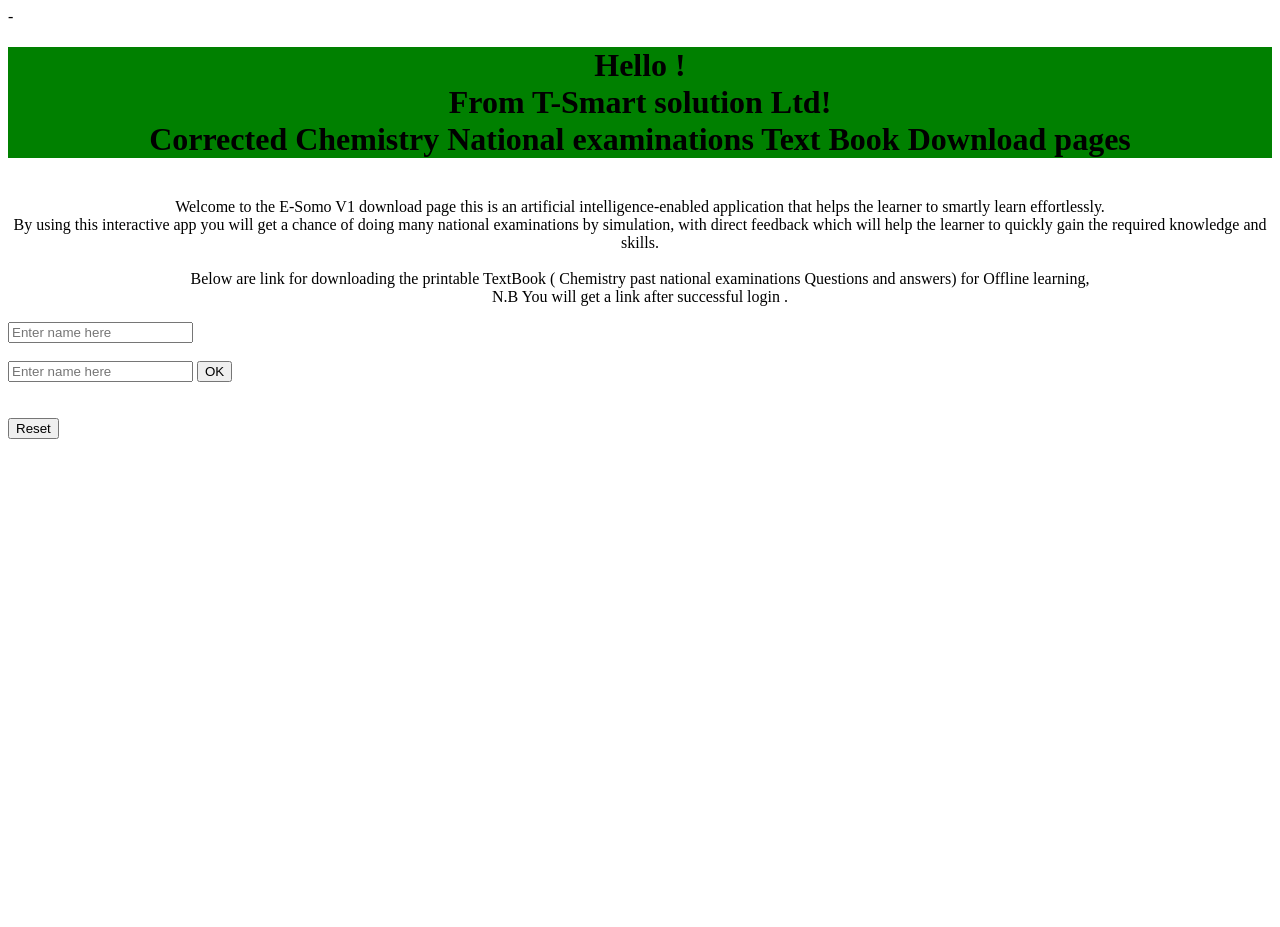
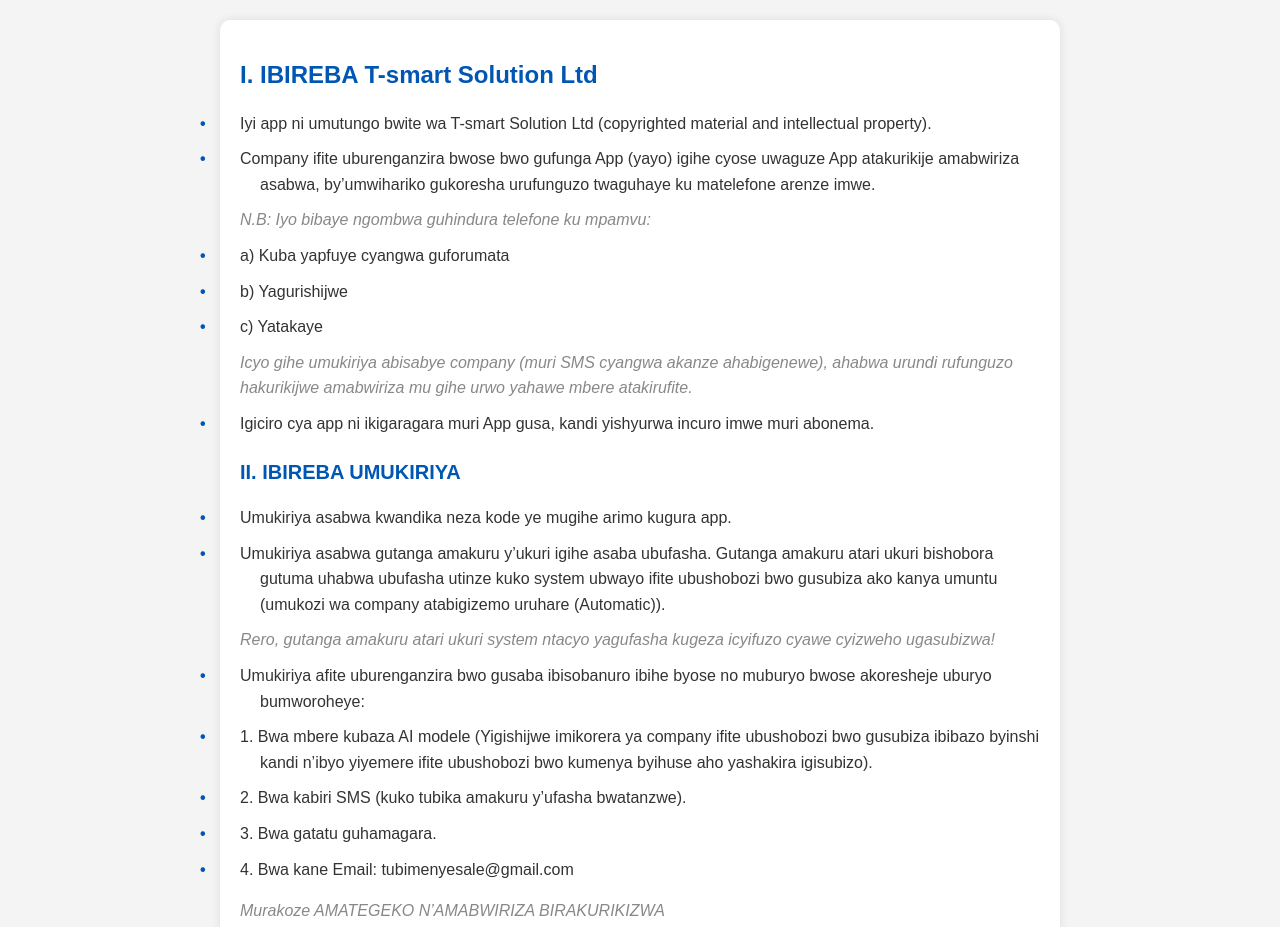
Before and after one commit to E-somo/TextbokChem, a plain HTML site: page index.html in a window 1280 px wide. Before the commit the page ends 800 px from the top, so only its background shows below. Drawn offline with Linux system fonts and the light colour scheme.

Commit message:
Update index.html
terms now

```diff
--- a/index.html
+++ b/index.html
@@ -1,155 +1,93 @@
-
-
--<style>
-h1 {text-align: center;}
-p {text-align: center;}
-a {text-align: center;}
-</style>
-
-
-<h1 style="background-color: green;">                                     Hello ! <br>  From T-Smart solution Ltd! <br> Corrected Chemistry  National examinations Text Book Download pages </h1>
-<p> <br> Welcome to the E-Somo V1 download page this is an artificial intelligence-enabled application that helps the learner
-   to smartly  learn effortlessly. <br> By using this interactive app you will get a chance of doing many national examinations by simulation,
-   with direct feedback which will help the learner to quickly gain the required knowledge and skills.  <br>   <br>
-   Below are link for downloading the printable TextBook ( Chemistry  past national  examinations Questions and answers) for Offline learning,<br>
-  N.B   You will get a link after successful login .<br>
-        </p>
-
-
-
-
 <!DOCTYPE html>
-<html lang="en">
+<html lang="rw">
 <head>
     <meta charset="UTF-8">
-<title>JJS</title>
-</head>
-<body> <input type="text" placeholder="Enter name here" Id="st">  <br> <br>
- <input type="text" placeholder="Enter name here" Id="st2">
-
-<script>
-
-
-function cond() {
-var a=document.getElementById("st").value;
-var av=document.getElementById("st2").value;
-
-let sum = Number(a) + Number(new Date().getFullYear()) + Number(a);
-
-if(a=="112018") {
-
- var b = document.createElement('a');
-      var linkText = document.createTextNode("ViP master link");
-      b.appendChild(linkText);
-      b.title = "my google";
-     b.href = "https://e-somo.github.io/Welcome-Page/";
-      document.body.appendChild(b);
-
-
-
+    <meta name="viewport" content="width=device-width, initial-scale=1.0">
+    <title>Amabwiriza na Amategeko - T-smart Solution Ltd</title>
+    <style>
+        body {
+            font-family: Arial, sans-serif;
+            margin: 0;
+            padding: 20px;
+            background-color: #f4f4f4;
+            color: #333;
+            line-height: 1.6;
         }
-
-else if(av==sum ){
-
-
-
-  var a = document.createElement('a');
-      var linkText = document.createTextNode("Good client");
-      a.appendChild(linkText);
-      a.title = "my good ";
-      a.href = "https://e-somo.github.io/Welcome-Page/";
-      document.body.appendChild(a);
-
-
+        .container {
+            max-width: 800px;
+            margin: auto;
+            background: #fff;
+            padding: 20px;
+            border-radius: 10px;
+            box-shadow: 0 0 10px rgba(0, 0, 0, 0.1);
         }
-
-
-else{
-
-      var a = document.createElement('a');
-      var linkText = document.createTextNode("Invalid login");
-      a.appendChild(linkText);
-      a.title = "invalid login ";
-      a.href = "https://ytettet/";
-      document.body.appendChild(linkText);
-
-
-
-
-} }
-
-
-
-</script>
-<button type="button" onclick="cond()">OK</button> <br><br> <br>
-
-
-</body>
-</html>
-
-
-<!DOCTYPE html>
-<html>
-<head>
-<meta name="viewport" content="width=device-width, initial-scale=1">
-<style>
-#snackbar {
-  visibility: hidden;
-  min-width: 250px;
-  margin-left: -125px;
-  background-color: #333;
-  color: #fff;
-  text-align: center;
-  border-radius: 2px;
-  padding: 16px;
-  position: fixed;
-  z-index: 1;
-  left: 50%;
-  bottom: 30px;
-  font-size: 17px;
+        h1, h2 {
+            color: #0056b3;
         }
-
-#snackbar.show {
-  visibility: visible;
-  -webkit-animation: fadein 0.5s, fadeout 0.5s 2.5s;
-  animation: fadein 0.5s, fadeout 0.5s 2.5s;
+        h1 {
+            font-size: 24px;
         }
-
-@-webkit-keyframes fadein {
-  from {bottom: 0; opacity: 0;}
-  to {bottom: 30px; opacity: 1;}
+        h2 {
+            font-size: 20px;
+            margin-top: 20px;
         }
-
-@keyframes fadein {
-  from {bottom: 0; opacity: 0;}
-  to {bottom: 30px; opacity: 1;}
+        p {
+            margin: 10px 0;
         }
-
-@-webkit-keyframes fadeout {
-  from {bottom: 30px; opacity: 1;}
-  to {bottom: 0; opacity: 0;}
+        ul {
+            list-style: none;
+            padding-left: 0;
         }
-
-@keyframes fadeout {
-  from {bottom: 30px; opacity: 1;}
-  to {bottom: 0; opacity: 0;}
+        ul li {
+            margin-bottom: 10px;
+            padding-left: 20px;
+            text-indent: -20px;
+        }
+        ul li::before {
+            content: "\2022";
+            color: #0056b3;
+            font-weight: bold;
+            display: inline-block;
+            width: 20px;
+            margin-left: -20px;
+        }
+        .note {
+            font-style: italic;
+            color: #888;
         }
     </style>
 </head>
 <body>
+    <div class="container">
+        <h1>I. IBIREBA T-smart Solution Ltd</h1>
+        <ul>
+            <li>Iyi app ni umutungo bwite wa T-smart Solution Ltd (copyrighted material and intellectual property).</li>
+            <li>Company ifite uburenganzira bwose bwo gufunga App (yayo) igihe cyose uwaguze App atakurikije amabwiriza asabwa, by’umwihariko gukoresha urufunguzo twaguhaye ku matelefone arenze imwe.</li>
+            <p class="note">N.B: Iyo bibaye ngombwa guhindura telefone ku mpamvu:</p>
+            <ul>
+                <li>a) Kuba yapfuye cyangwa guforumata</li>
+                <li>b) Yagurishijwe</li>
+                <li>c) Yatakaye</li>
+            </ul>
+            <p class="note">Icyo gihe umukiriya abisabye company (muri SMS cyangwa akanze ahabigenewe), ahabwa urundi rufunguzo hakurikijwe amabwiriza mu gihe urwo yahawe mbere atakirufite.</p>
+            <li>Igiciro cya app ni ikigaragara muri App gusa, kandi yishyurwa incuro imwe muri abonema.</li>
+        </ul>
 
+        <h2>II. IBIREBA UMUKIRIYA</h2>
+        <ul>
+            <li>Umukiriya asabwa kwandika neza kode ye mugihe arimo kugura app.</li>
+            <li>Umukiriya asabwa gutanga amakuru y’ukuri igihe asaba ubufasha. Gutanga amakuru atari ukuri bishobora gutuma uhabwa ubufasha utinze kuko system ubwayo ifite ubushobozi bwo gusubiza ako kanya umuntu (umukozi wa company atabigizemo uruhare (Automatic)).</li>
+            <p class="note">Rero, gutanga amakuru atari ukuri system ntacyo yagufasha kugeza icyifuzo cyawe cyizweho ugasubizwa!</p>
+            <li>Umukiriya afite uburenganzira bwo gusaba ibisobanuro ibihe byose no muburyo bwose akoresheje uburyo bumworoheye:</li>
+            <ul>
+                <li>1. Bwa mbere kubaza AI modele (Yigishijwe imikorera ya company ifite ubushobozi bwo gusubiza ibibazo byinshi kandi n’ibyo yiyemere ifite ubushobozi bwo kumenya byihuse aho yashakira igisubizo).</li>
+                <li>2. Bwa kabiri SMS (kuko tubika amakuru y’ufasha bwatanzwe).</li>
+                <li>3. Bwa gatatu guhamagara.</li>
+                <li>4. Bwa kane Email: tubimenyesale@gmail.com</li>
+            </ul>
+        </ul>
 
-<button onclick="myFunction()">Reset</button>
-
-<div id="snackbar"> Close and Go Back
-
-<script>
-function myFunction() {
-  var x = document.getElementById("snackbar");
-  x.className = "show";
-  setTimeout(function(){ x.className = x.className.replace("show", ""); }, 3000);
-}
-</script>
-
+        <p class="note">Murakoze AMATEGEKO N’AMABWIRIZA BIRAKURIKIZWA</p>
+    </div>
 </body>
 </html>
```
Lines whose indentation alone changed are shown as unchanged.
